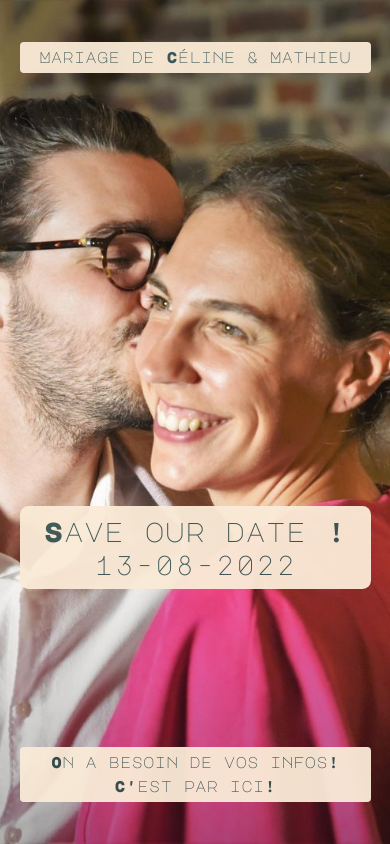
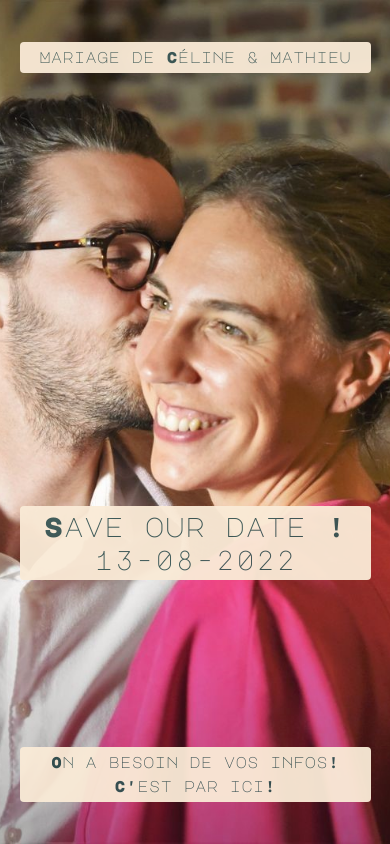
Before and after one commit to matherbs/MariageCeceAndMath, a plain HTML site: page index.html in a window 390 px wide. Drawn offline with nearby package versions, Linux system fonts and the light colour scheme; a web font is replaced by a local one.

Commit message:
Update Style.css

```diff
--- a/Style.css
+++ b/Style.css
@@ -126,8 +126,8 @@ font-family: 'Pacifico', cursive;
     left: 5vw;
     width: 90vw;
     font-size: 7vw;
-    padding: 1vh;
-    border-radius: 1vh;
+    padding: 1vw;
+    border-radius: 1vw;
   }
 
   #What {
```
